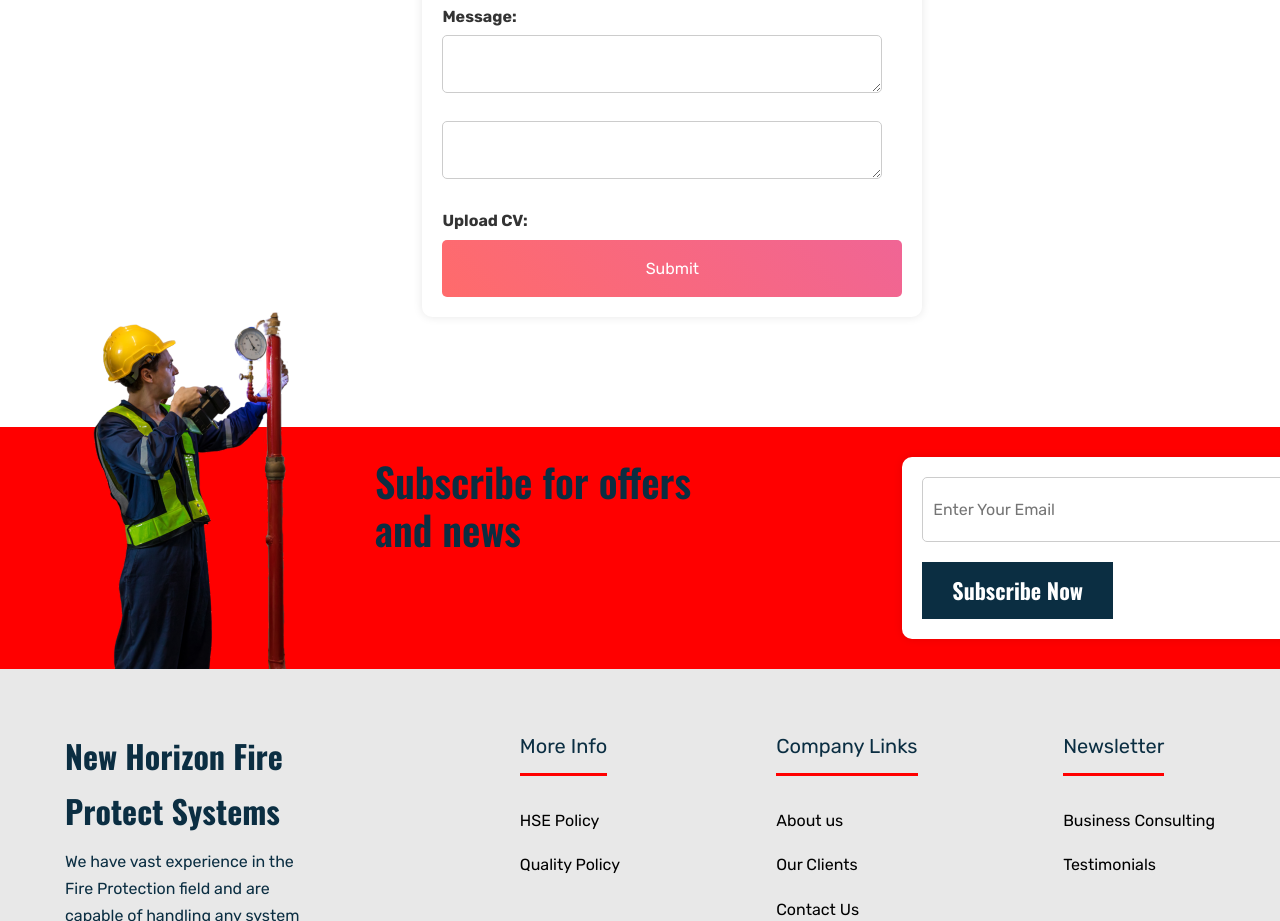
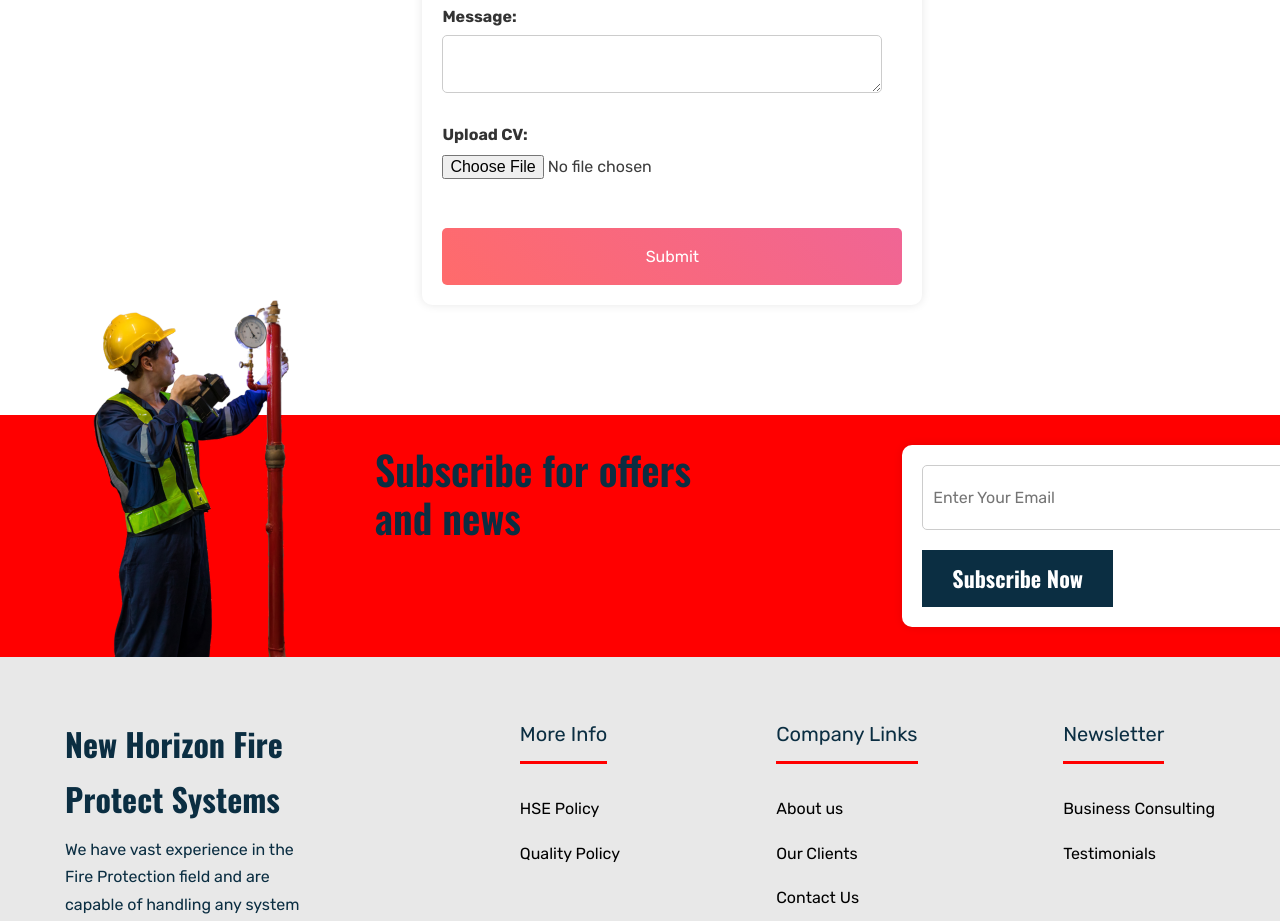
Before and after one commit to sanftw/test2, a website with bundled scripts: page Career.html in a window 1280 px wide. Shown: the part 979-1900 px from the top of the page. Built offline with nearby package versions, Linux system fonts and the light colour scheme; a script that the page names is missing.

Commit message:
Update Career.html

```diff
--- a/Career.html
+++ b/Career.html
@@ -148,8 +148,8 @@
       <input type="text" id="phone" name="phone" required><br>
       <label for="message">Message:</label>
       <textarea id="message" name="message" required></textarea><br>
-      <textarea id="message" name="message" required></textarea><br>
       <label for="cv">Upload CV:</label>
+      <input type="file" id="cv" name="cv" accept=".pdf,.doc,.docx" required><br>
       <button class="submit" id="submit" type="submit">Submit</button>
   </form>
 
```
